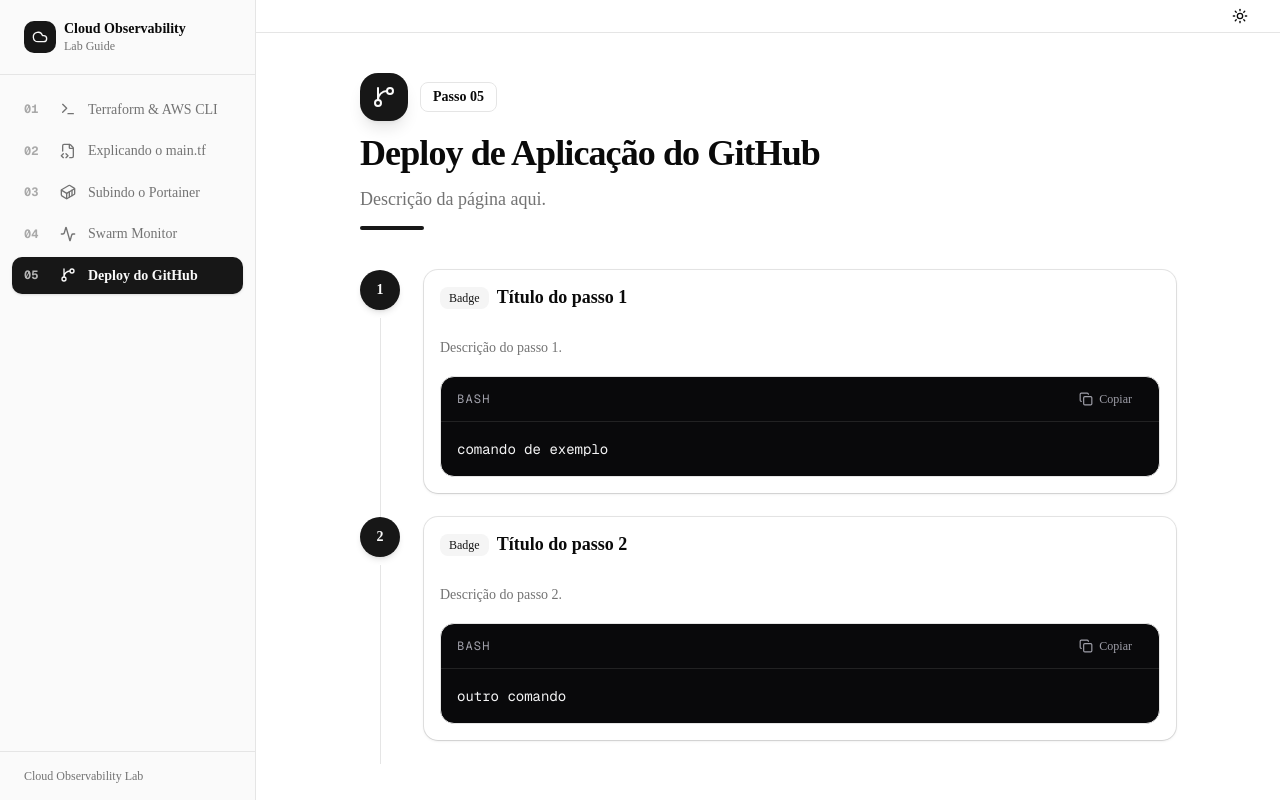
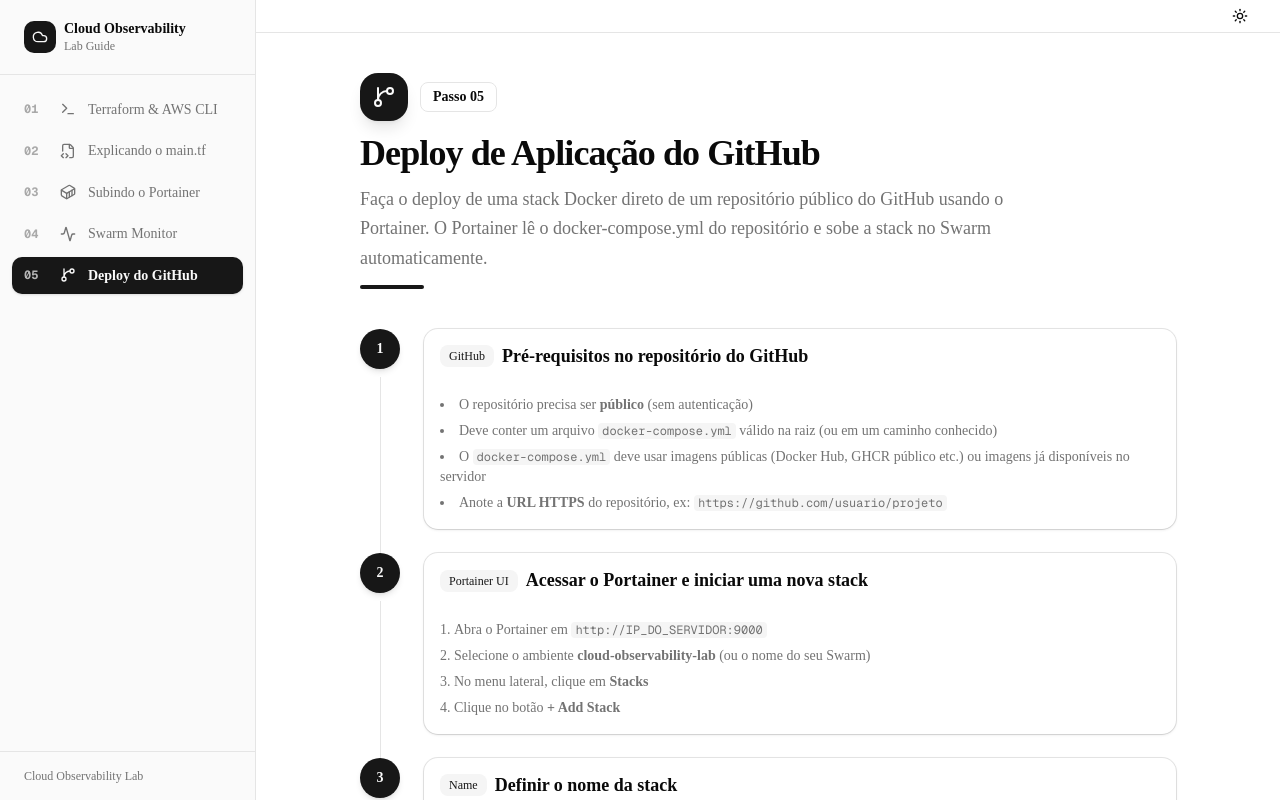
Before and after one commit to braynerdev/cloud-observability-lab, a Next.js app in the folder cloud-lab-guide/: page /deploy-app in a window 1280 px wide. Built offline with nearby package versions, Linux system fonts and the light colour scheme.

Commit message:
feat: deploy-app page

```diff
--- a/cloud-lab-guide/src/app/deploy-app/page.tsx
+++ b/cloud-lab-guide/src/app/deploy-app/page.tsx
@@ -8,26 +8,128 @@
       <PageHeader
         step="Passo 05"
         title="Deploy de Aplicação do GitHub"
-        description="Descrição da página aqui."
+        description="Faça o deploy de uma stack Docker direto de um repositório público do GitHub usando o Portainer. O Portainer lê o docker-compose.yml do repositório e sobe a stack no Swarm automaticamente."
         icon={<GitBranch className="h-6 w-6" />}
       />
 
       <StepCard
         step={1}
-        title="Título do passo 1"
-        badge="Badge"
-        description="Descrição do passo 1."
-        code={`comando de exemplo`}
-        language="bash"
+        title="Pré-requisitos no repositório do GitHub"
+        badge="GitHub"
+        description={
+          <ul className="space-y-1.5 list-disc list-inside text-sm">
+            <li>O repositório precisa ser <strong>público</strong> (sem autenticação)</li>
+            <li>Deve conter um arquivo <code className="bg-muted px-1 rounded text-xs">docker-compose.yml</code> válido na raiz (ou em um caminho conhecido)</li>
+            <li>O <code className="bg-muted px-1 rounded text-xs">docker-compose.yml</code> deve usar imagens públicas (Docker Hub, GHCR público etc.) ou imagens já disponíveis no servidor</li>
+            <li>Anote a <strong>URL HTTPS</strong> do repositório, ex: <code className="bg-muted px-1 rounded text-xs">https://github.com/usuario/projeto</code></li>
+          </ul>
+        }
       />
 
       <StepCard
         step={2}
-        title="Título do passo 2"
-        badge="Badge"
-        description="Descrição do passo 2."
-        code={`outro comando`}
-        language="bash"
+        title="Acessar o Portainer e iniciar uma nova stack"
+        badge="Portainer UI"
+        description={
+          <ol className="space-y-1.5 list-decimal list-inside text-sm">
+            <li>Abra o Portainer em <code className="bg-muted px-1 rounded text-xs">http://IP_DO_SERVIDOR:9000</code></li>
+            <li>Selecione o ambiente <strong>cloud-observability-lab</strong> (ou o nome do seu Swarm)</li>
+            <li>No menu lateral, clique em <strong>Stacks</strong></li>
+            <li>Clique no botão <strong>+ Add Stack</strong></li>
+          </ol>
+        }
+      />
+
+      <StepCard
+        step={3}
+        title="Definir o nome da stack"
+        badge="Name"
+        description={
+          <div className="space-y-2 text-sm">
+            <p>No campo <strong>Name</strong>, digite um nome em minúsculas, sem espaços, usando apenas letras, números e hífens. Esse nome será usado como prefixo dos serviços no Swarm.</p>
+            <p>Exemplo: <code className="bg-muted px-1 rounded text-xs">minha-app</code></p>
+          </div>
+        }
+      />
+
+      <StepCard
+        step={4}
+        title='Escolher o build method "Repository"'
+        badge="Build method"
+        description={
+          <ol className="space-y-1.5 list-decimal list-inside text-sm">
+            <li>Em <strong>Build method</strong>, selecione a opção <strong>Repository</strong></li>
+            <li>Mantenha <strong>Authentication</strong> <em>desligado</em> (repositório público não exige login)</li>
+            <li>Mantenha <strong>Skip TLS Verification</strong> <em>desligado</em></li>
+          </ol>
+        }
+      />
+
+      <StepCard
+        step={5}
+        title="Preencher a URL do repositório"
+        badge="Repository URL"
+        description={
+          <div className="space-y-2 text-sm">
+            <p>No campo <strong>Repository URL</strong>, cole a URL HTTPS do repositório público:</p>
+            <ul className="space-y-1 list-disc list-inside">
+              <li><strong>Repository reference</strong>: deixe em branco para usar a branch padrão, ou informe <code className="bg-muted px-1 rounded text-xs">refs/heads/main</code> para uma branch específica</li>
+              <li><strong>Compose path</strong>: caminho do arquivo dentro do repositório, normalmente <code className="bg-muted px-1 rounded text-xs">docker-compose.yml</code></li>
+            </ul>
+          </div>
+        }
+        code="https://github.com/usuario/projeto"
+        language="text"
+      />
+
+      <StepCard
+        step={6}
+        title="Variáveis de ambiente (opcional)"
+        badge="Environment"
+        description={
+          <div className="space-y-2 text-sm">
+            <p>Se o seu <code className="bg-muted px-1 rounded text-xs">docker-compose.yml</code> usar variáveis (<code className="bg-muted px-1 rounded text-xs">${'${VAR}'}</code>), preencha-as na seção <strong>Environment variables</strong>:</p>
+            <ol className="space-y-1 list-decimal list-inside">
+              <li>Clique em <strong>+ Add an environment variable</strong></li>
+              <li>Informe <strong>name</strong> e <strong>value</strong> de cada variável</li>
+              <li>Ou clique em <strong>Load variables from .env file</strong> para importar de um arquivo</li>
+            </ol>
+            <p>Se a sua stack não usa variáveis, pule esta etapa.</p>
+          </div>
+        }
+      />
+
+      <StepCard
+        step={7}
+        title="Fazer o deploy da stack"
+        badge="Deploy"
+        description={
+          <div className="space-y-2 text-sm">
+            <p>Em <strong>Access control</strong>, mantenha <strong>Administrators</strong> selecionado.</p>
+            <p>Role até o final da página e clique em <strong>Deploy the stack</strong>. O Portainer irá:</p>
+            <ol className="space-y-1 list-decimal list-inside">
+              <li>Clonar o repositório do GitHub no servidor</li>
+              <li>Ler o <code className="bg-muted px-1 rounded text-xs">docker-compose.yml</code></li>
+              <li>Fazer pull das imagens necessárias</li>
+              <li>Subir os serviços no Swarm</li>
+            </ol>
+            <p>Aguarde até que todos os serviços apareçam como <strong>Running</strong> em <strong>Stacks {'>'} sua-stack {'>'} Services</strong>.</p>
+          </div>
+        }
+      />
+
+      <StepCard
+        step={8}
+        title="Atualizar a stack quando o repositório mudar"
+        badge="Update"
+        description={
+          <ol className="space-y-1.5 list-decimal list-inside text-sm">
+            <li>Acesse <strong>Stacks</strong> e clique na sua stack</li>
+            <li>Clique em <strong>Pull and redeploy</strong></li>
+            <li>O Portainer puxa a versão mais recente do repositório e re-aplica o compose</li>
+            <li>Marque <strong>Re-pull image</strong> se quiser baixar de novo as imagens Docker</li>
+          </ol>
+        }
       />
     </div>
   );
--- a/cloud-lab-guide/src/app/portainer/page.tsx
+++ b/cloud-lab-guide/src/app/portainer/page.tsx
@@ -13,7 +13,7 @@
       - /var/run/docker.sock:/var/run/docker.sock
       - /var/lib/docker/volumes:/var/lib/docker/volumes
     networks:
-      - agent_network
+      - portainer_network
     deploy:
       mode: global
       placement:
@@ -27,7 +27,7 @@
     volumes:
       - portainer_data:/data
     networks:
-      - agent_network
+      - portainer_network
     deploy:
       mode: replicated
       replicas: 1
@@ -35,7 +35,7 @@
         constraints: [ node.role == manager ]
 
 networks:
-  agent_network:
+  portainer_network:
     external: true
 
 volumes:
@@ -114,7 +114,7 @@
         title="Criar a rede para o Portainer"
         badge="Docker Network"
         description="Crie a rede overlay que será usada pelo agente e pelo Portainer:"
-        code="docker network create --driver=overlay agent_network"
+        code="docker network create --driver=overlay portainer_network"
         language="bash"
       />
 
```
